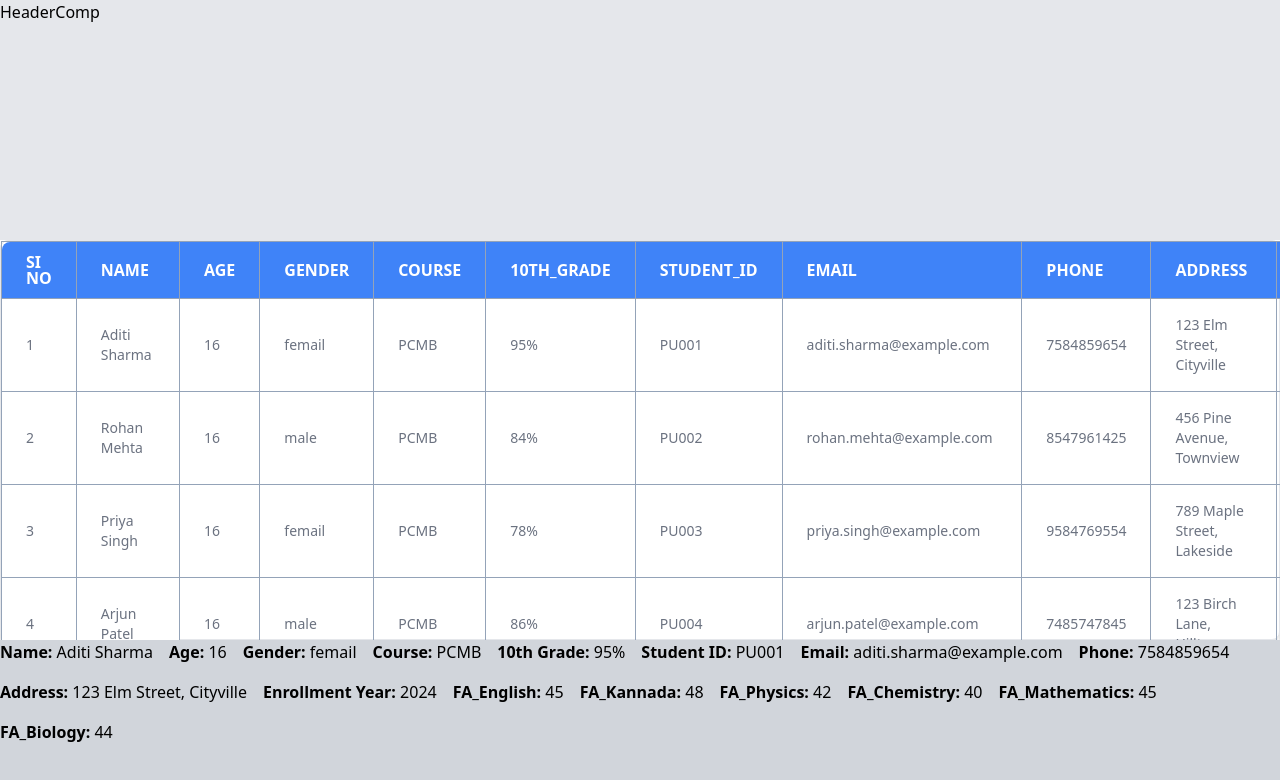
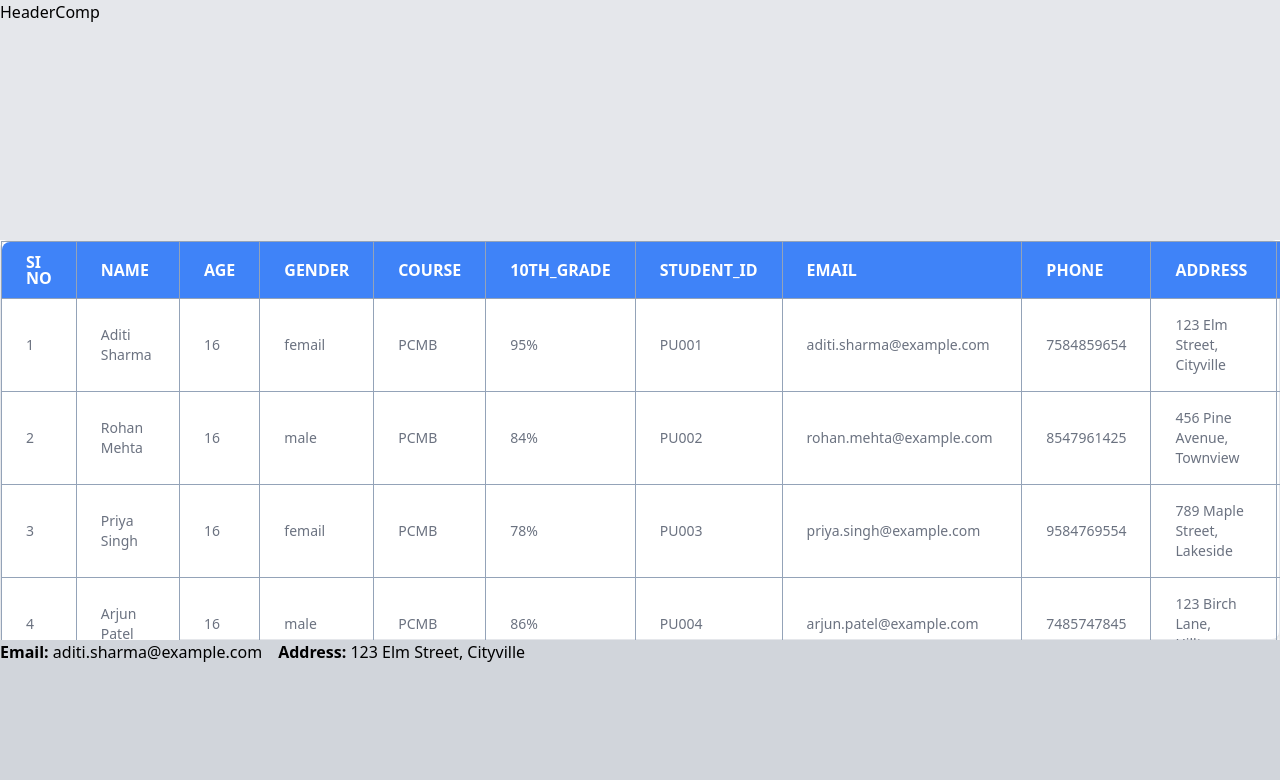
Before and after one commit to Lokesh1234566/student_react_project, a React (Vite) app: page / in a window 1280 px wide. Both pictures are taken after a click on the element "Aditi Sharma". Shown: the top 780 px of the page. Built offline with nearby package versions, Linux system fonts and the light colour scheme.

Commit message:
chnages1

```diff
--- a/src/components/FooterComp.jsx
+++ b/src/components/FooterComp.jsx
@@ -5,8 +5,8 @@ const FooterComp = ({ clickedStudent }) => {
   return (
     <div className="h-[20vh] bg-gray-300">
       {clickedStudent ? (
-        <div className="flex gap-4 flex-wrap">
-          <p>
+        <div className="flex gap-4 flex-wrap ">
+          {/* <p>
             <strong>Name:</strong> {clickedStudent.Name}
           </p>
           <p>
@@ -23,17 +23,17 @@ const FooterComp = ({ clickedStudent }) => {
           </p>
           <p>
             <strong>Student ID:</strong> {clickedStudent.Student_id}
-          </p>
+          </p> */}
           <p>
             <strong>Email:</strong> {clickedStudent.Email}
           </p>
-          <p>
+          {/* <p>
             <strong>Phone:</strong> {clickedStudent.Phone}
-          </p>
+          </p> */}
           <p>
             <strong>Address:</strong> {clickedStudent.Address}
           </p>
-          <p>
+          {/* <p>
             <strong>Enrollment Year:</strong> {clickedStudent.Enrollment_year}
           </p>
           <p>
@@ -53,7 +53,7 @@ const FooterComp = ({ clickedStudent }) => {
           </p>
           <p>
             <strong>FA_Biology:</strong> {clickedStudent.FA_Biology}
-          </p>
+          </p> */}
         </div>
       ) : (
         <p>No student selected yet</p>
```
